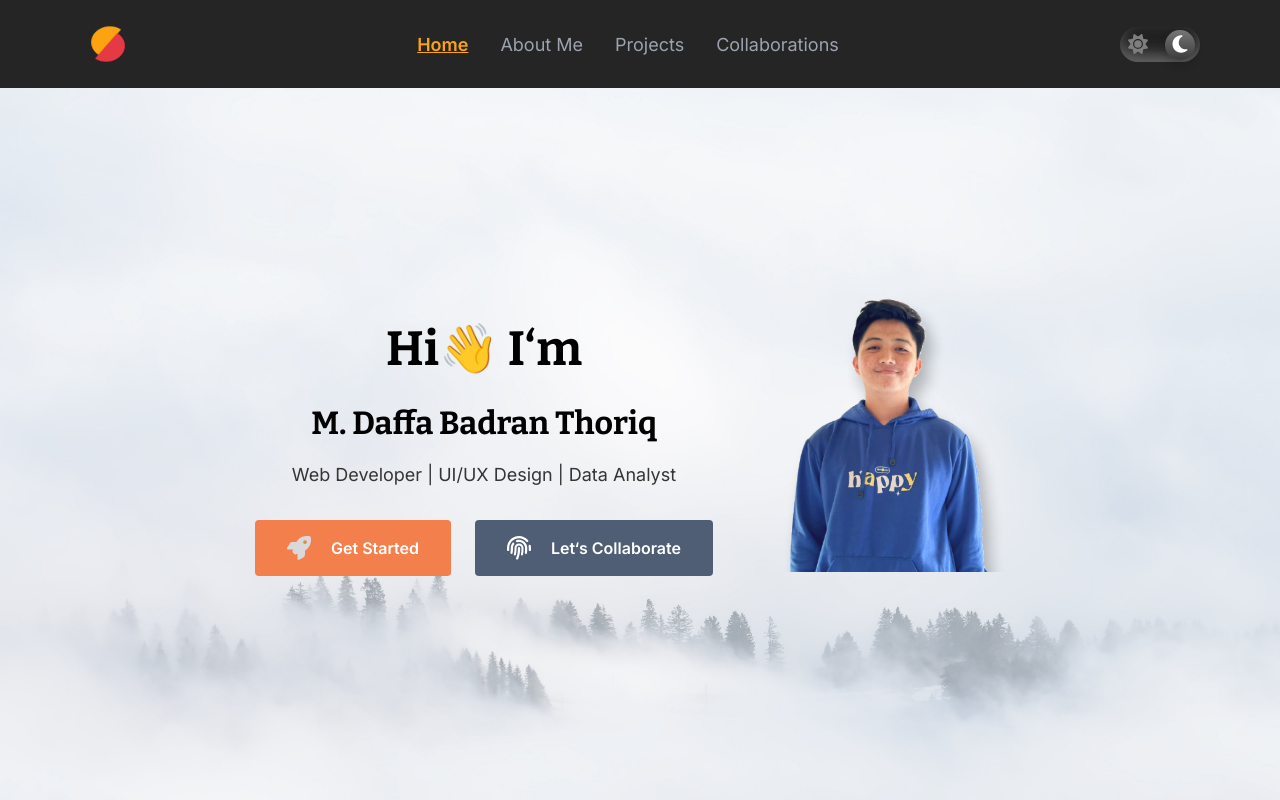
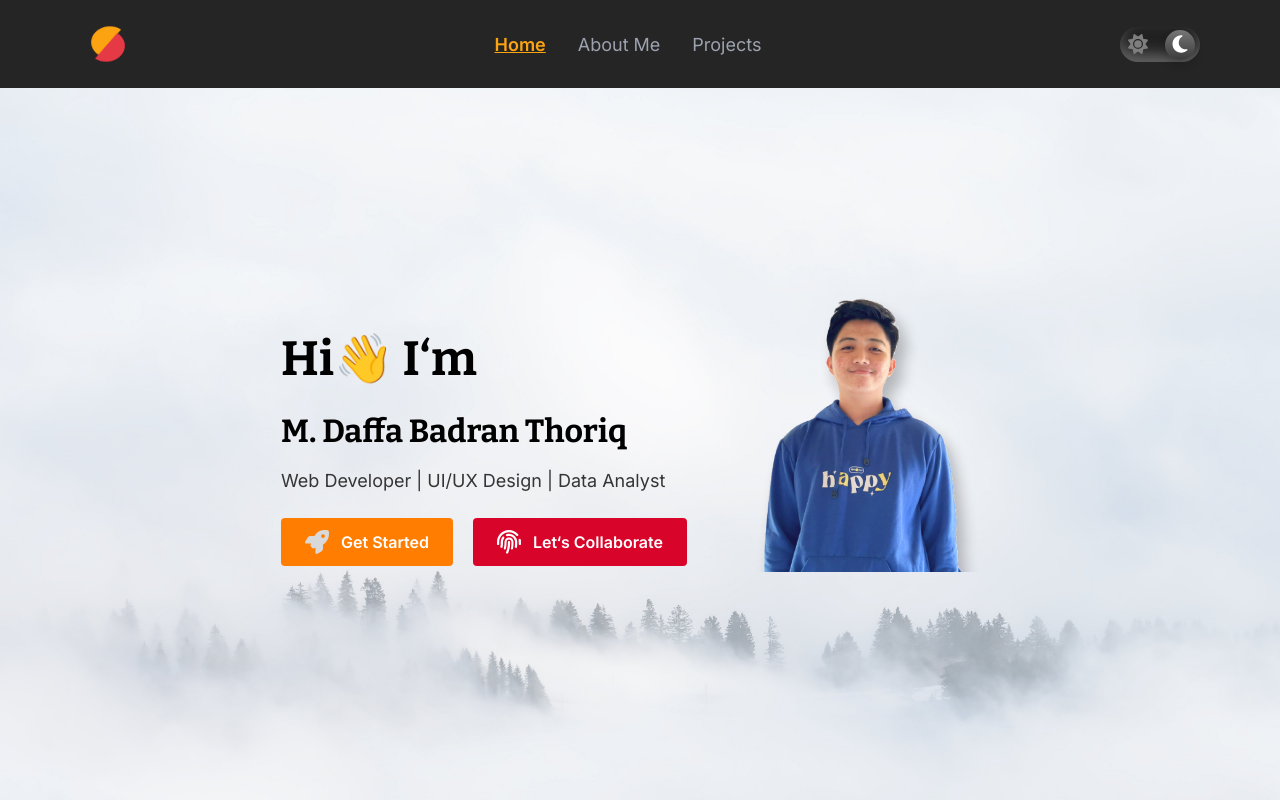
Before and after one commit to daffabadrant9390/daffabadrant9390.github.io, a Next.js app: page / in a window 1280 px wide. Shown: the top 800 px of the page. Built offline with nearby package versions, Linux system fonts and the light colour scheme.

Commit message:
feat: update the button colors and navbar to remove collaboration

```diff
--- a/app/globals.css
+++ b/app/globals.css
@@ -104,15 +104,19 @@
   }
 
   .btn-primary {
-    @apply bg-gray-850 hover:bg-gray-950 dark:bg-orange-150 dark:hover:bg-orange-250 hover:text-white transition-all duration-200;
+    @apply bg-gray-1050 hover:bg-gray-1150 dark:bg-orange-1050 dark:hover:bg-orange-1150 hover:text-white transition-all duration-200;
   }
 
   .btn-secondary {
-    @apply bg-orange-850 hover:bg-orange-950 dark:bg-gray-650 dark:hover:bg-blue-450 hover:text-white transition-all duration-200;
+    @apply bg-yellow-1050 hover:bg-yellow-1150 dark:bg-red-1050 dark:hover:bg-red-1150 hover:text-white transition-all duration-200;
   }
 
   .btn-tertiary {
-    @apply bg-gray-100 hover:bg-gray-200 dark:bg-gray-150 dark:hover:bg-gray-300 hover:text-black transition-all duration-200;
+    @apply bg-red-1250 hover:bg-red-1050 dark:bg-green-1050 dark:hover:bg-green-1150 hover:text-white transition-all duration-200;
+  }
+
+  .btn-show-all-project {
+    @apply w-full rounded-sm bg-gray-50 dark:bg-gray-850 py-3 lg:py-4 border-none text-body-p2-semibold lg:text-body-p1-semibold text-gray-850 dark:text-gray-50 hover:bg-gray-75 dark:hover:bg-gray-950 dark:hover:text-white hover:text-black transition-all duration-300;
   }
 
   .vertical-divider {
--- a/app/my-projects/page.tsx
+++ b/app/my-projects/page.tsx
@@ -32,12 +32,11 @@ const MyProjectsPage = () => {
             {/* Back Button */}
             <Button
               size="large"
-              theme="light"
-              type="tertiary"
+              type="secondary"
               iconElement={
                 <FontAwesomeIcon
                   icon={faArrowLeft}
-                  color="black"
+                  color="white"
                   className="w-5 h-5 lg:w-6 lg:h-6"
                 />
               }
--- a/app/page.tsx
+++ b/app/page.tsx
@@ -28,14 +28,8 @@ export default function Home() {
       homeSectionRef,
       aboutMeSectionRef,
       myProjectsSectionRef,
-      collaborationsSectionRef,
     });
-  }, [
-    homeSectionRef,
-    aboutMeSectionRef,
-    myProjectsSectionRef,
-    collaborationsSectionRef,
-  ]);
+  }, [homeSectionRef, aboutMeSectionRef, myProjectsSectionRef]);
 
   return (
     <div className={`${!!isDarkMode && 'dark'}`}>
--- a/components/Button/index.tsx
+++ b/components/Button/index.tsx
@@ -3,7 +3,6 @@
 type ButtonProps = {
   type: 'primary' | 'secondary' | 'tertiary' | 'outlined';
   size: 'small' | 'medium' | 'large';
-  theme: 'light' | 'dark';
   children: React.ReactNode;
   fullWidth?: boolean;
   iconElement?: JSX.Element;
@@ -14,7 +13,6 @@ type ButtonProps = {
 const Button = ({
   type,
   size,
-  theme,
   children,
   fullWidth,
   iconElement,
@@ -33,22 +31,18 @@ const Button = ({
             ? 'btn-secondary'
             : 'btn-tertiary'
         }
-        ${
-          type === 'primary' || type === 'secondary'
-            ? 'text-white'
-            : 'text-gray-850'
-        }
+        text-white
         rounded
         font-semibold
         ${
           size === 'small'
-            ? 'px-6 py-1 lg:py-2'
+            ? 'px-5 h-[40px]'
             : size === 'medium'
-            ? 'px-7 py-2 lg:py-3'
-            : 'px-6 lg:px-8 py-2 md:py-3 lg:py-4'
+            ? 'px-6 h-[48px]'
+            : 'px-7 h-[52px]'
         }
         ${fullWidth && 'w-full'}
-        flex flex-row items-center justify-center gap-3 md:gap-4 lg:gap-5
+        flex flex-row items-center justify-center gap-2 md:gap-3
         ${customClassName}
       `}
       onClick={onClick}
--- a/components/Hero/index.tsx
+++ b/components/Hero/index.tsx
@@ -32,11 +32,11 @@ const Hero = ({ heroRef, aboutMeRef, collaborationsRef }: HeroSectionProps) => {
       className="w-full h-hero-section bg-bg-hero-50-opacity bg-no-repeat bg-bottom bg-cover"
     >
       <div className="max-container padding-container h-full flex flex-row items-center justify-center">
-        <div className="flex flex-col-reverse lg:flex-row justify-center items-center text-center [&>*:not(:first-child)]:mb-6 [&>*:not(:last-child)]:lg:mr-8">
+        <div className="flex flex-col-reverse lg:flex-row justify-center items-center text-center lg:text-left [&>*:not(:first-child)]:mb-6 [&>*:not(:last-child)]:lg:mr-8">
           {/* Salutation & Buttons */}
-          <div className="flex flex-col justify-center items-center [&>*:not(:last-child)]:mb-6 [&>*:not(:last-child)]:lg:mb-8">
+          <div className="flex flex-col justify-center items-center [&>*:not(:last-child)]:mb-6">
             {/* Salutation, Name and Short Description */}
-            <div className="w-full flex flex-col [&>*:not(:last-child)]:mb-3 [&>*:not(:last-child)]:lg:mb-[14px]">
+            <div className="w-full flex flex-col [&>*:not(:last-child)]:mb-2 [&>*:not(:last-child)]:lg:mb-[12px]">
               <h2 className="text-headings-4 lg:text-headings-2">
                 Hi👋 I&lsquo;m
               </h2>
@@ -49,11 +49,10 @@ const Hero = ({ heroRef, aboutMeRef, collaborationsRef }: HeroSectionProps) => {
             </div>
 
             {/* Button Get Started */}
-            <div className="flex flex-col md:flex-row [&>*:not(:last-child)]:mb-5 [&>*:not(:last-child)]:md:mb-0 [&>*:not(:last-child)]:md:mr-3 [&>*:not(:last-child)]:lg:mr-6">
+            <div className="w-full flex flex-col md:flex-row [&>*:not(:last-child)]:mb-3 [&>*:not(:last-child)]:md:mb-0 [&>*:not(:last-child)]:md:mr-3 [&>*:not(:last-child)]:lg:mr-5">
               <Button
                 type="primary"
-                theme="light"
-                size="large"
+                size="medium"
                 iconElement={
                   <FontAwesomeIcon
                     icon={faRocket}
@@ -66,8 +65,7 @@ const Hero = ({ heroRef, aboutMeRef, collaborationsRef }: HeroSectionProps) => {
               </Button>
               <Button
                 type="secondary"
-                theme="light"
-                size="large"
+                size="medium"
                 iconElement={
                   <FontAwesomeIcon
                     icon={faFingerprint}
--- a/components/MainContent/Collaborations/index.tsx
+++ b/components/MainContent/Collaborations/index.tsx
@@ -42,7 +42,6 @@ const Collaborations = ({ collaborationsRef }: CollaborationsSectionProps) => {
             <div className="mb-5 w-full md:w-fit lg:mb-8 flex flex-col md:flex-row gap-3 md:gap-4 lg:gap-6">
               <Button
                 type="secondary"
-                theme="light"
                 size="large"
                 iconElement={
                   <FontAwesomeIcon
@@ -60,12 +59,11 @@ const Collaborations = ({ collaborationsRef }: CollaborationsSectionProps) => {
 
               <Button
                 type="tertiary"
-                theme="light"
                 size="large"
                 iconElement={
                   <FontAwesomeIcon
                     icon={faPaperclip}
-                    color="gray"
+                    color="white"
                     className="w-4 h-4 lg:w-6 lg:h-6"
                   />
                 }
--- a/components/MainContent/Projects/index.tsx
+++ b/components/MainContent/Projects/index.tsx
@@ -61,7 +61,7 @@ const Projects = ({ projectsRef, isDarkMode }: ProjectsSectionProps) => {
 
         {projectsData.length > MAX_SHOW_PROJECTS && (
           <button
-            className="w-full rounded-sm bg-gray-50 dark:bg-gray-300 py-3 lg:py-4 border-none text-body-p2-semibold lg:text-body-p1-semibold text-gray-850 hover:bg-gray-150 dark:hover:bg-gray-400 hover:text-black transition-all duration-300"
+            className="btn-show-all-project"
             onClick={() => router.push(`/my-projects`)}
           >
             Show all projects
--- a/components/Navbar/index.tsx
+++ b/components/Navbar/index.tsx
@@ -88,7 +88,7 @@ const Navbar = ({
         });
       },
       {
-        rootMargin: `-72px 0px -${screenHeight - 72}px 0px`,
+        rootMargin: `-0px 0px -${screenHeight - 72}px 0px`,
         threshold: 0,
       }
     );
--- a/helpers.ts
+++ b/helpers.ts
@@ -10,12 +10,10 @@ export const generateNavbarData = ({
   homeSectionRef,
   aboutMeSectionRef,
   myProjectsSectionRef,
-  collaborationsSectionRef,
 }: {
   homeSectionRef: RefObject<HTMLDivElement>;
   aboutMeSectionRef: RefObject<HTMLDivElement>;
   myProjectsSectionRef: RefObject<HTMLDivElement>;
-  collaborationsSectionRef: RefObject<HTMLDivElement>;
 }) => {
   const finalResultList = [] as NavigationDataItem[];
 
@@ -34,11 +32,6 @@ export const generateNavbarData = ({
     sectionRef: myProjectsSectionRef,
   });
 
-  finalResultList.push({
-    title: 'Collaborations',
-    sectionRef: collaborationsSectionRef,
-  });
-
   return finalResultList;
 };
 
--- a/tailwind.config.ts
+++ b/tailwind.config.ts
@@ -47,13 +47,19 @@ const config: Config = {
         },
         gray: {
           50: '#D9D9D9',
+          75: '#C2C0C0',
           150: '#BFC0C0',
           550: '#BDBDBD',
           650: '#4F5D75',
           750: '#444444',
           850: '#353535',
           950: '#2B2B2B',
+          1050: '#30333D',
           1150: '#252525',
+        },
+        yellow: {
+          1050: '#FFBA08',
+          1150: '#F5B100',
         },
         orange: {
           150: '#F37F4C',
@@ -61,9 +67,18 @@ const config: Config = {
           750: '#F77F00',
           850: '#FCA311',
           950: '#E28D00',
+          1050: '#FF7D00',
+          1150: '#F17600',
+        },
+        red: {
+          1050: '#D90429',
+          1150: '#D00629',
+          1250: '#EF233C',
         },
         green: {
           750: '#3C6E71',
+          1050: '#136F63',
+          1150: '#10695E',
         },
       },
     },
```
Also changed, not shown: components/MainContent/Projects/components/ProjectsCard/index.tsx (+3 -5 lines).
